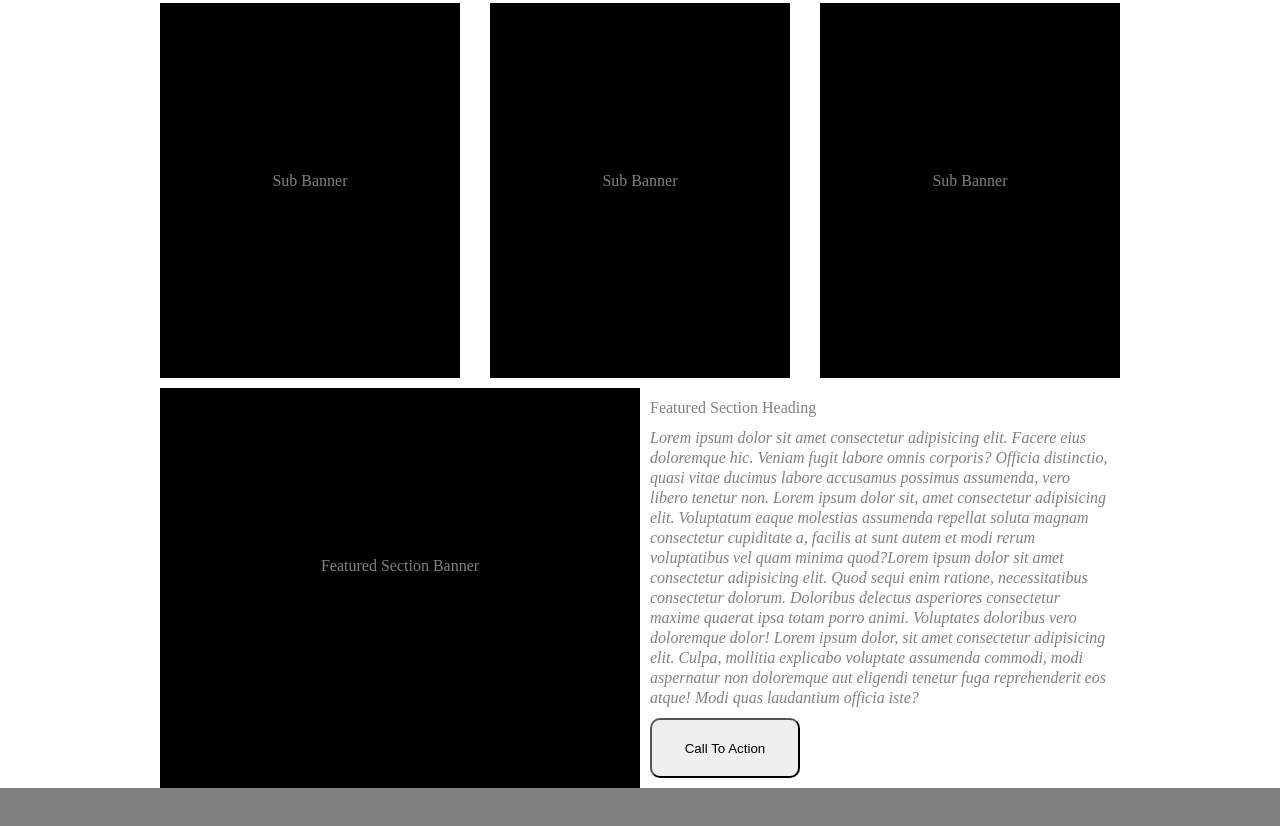
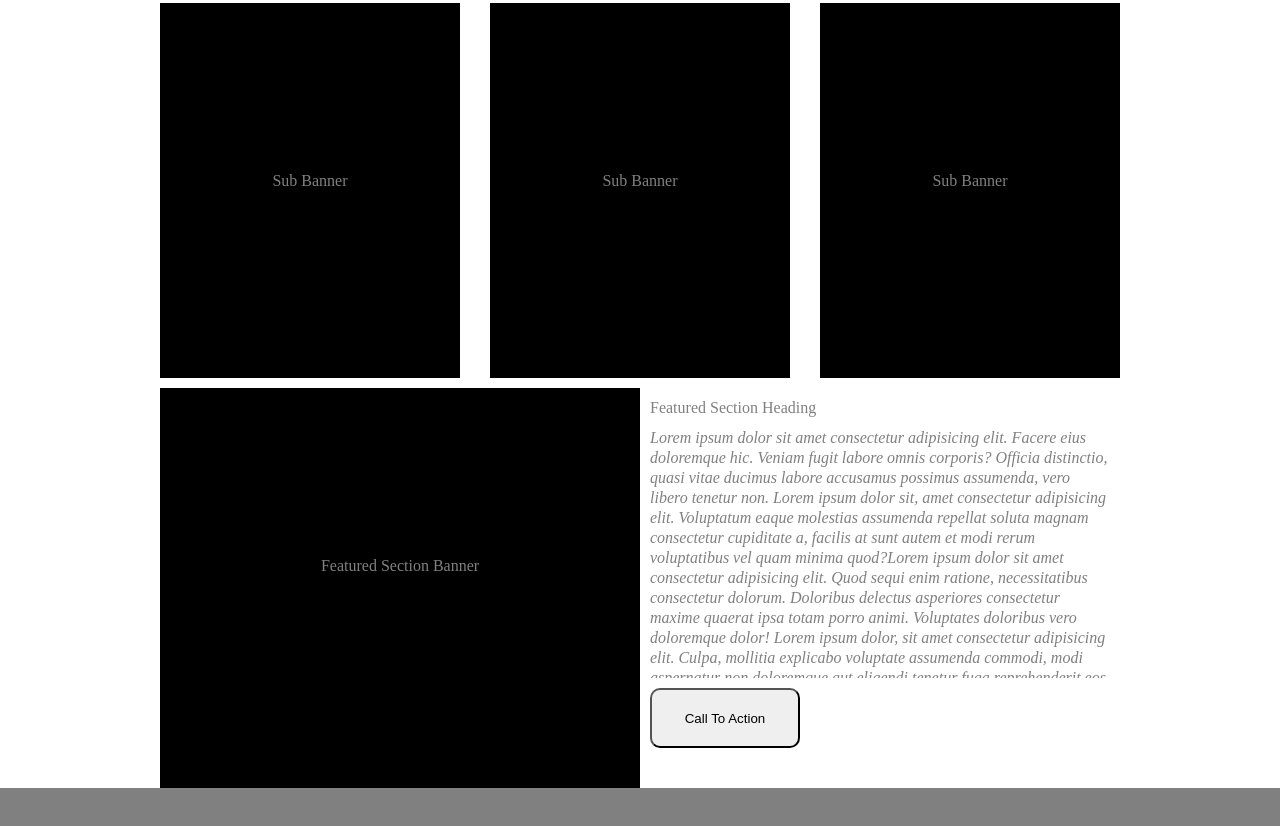
Before and after one commit to mohammad-samara/wirefame-exercise, a plain HTML site: page index.html in a window 1280 px wide. Shown: the part 563-1389 px from the top of the page. Drawn offline with Linux system fonts and the light colour scheme.

Commit message:
set p overflow to hidden

```diff
--- a/style.css
+++ b/style.css
@@ -93,3 +93,7 @@ footer{
     margin-top: 170px;
     text-align: center;
 }
+.section2 p{
+    overflow: hidden;
+    height: 250px;
+}
```
